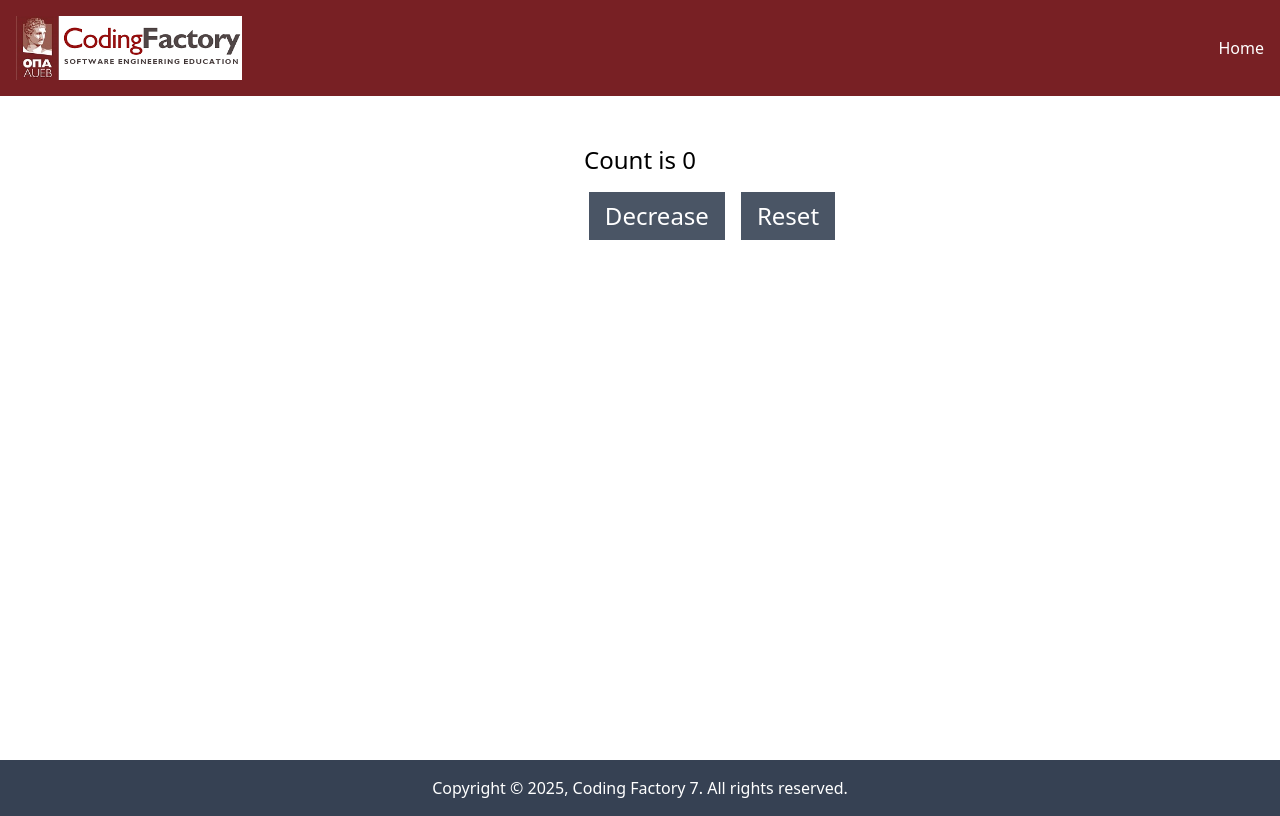
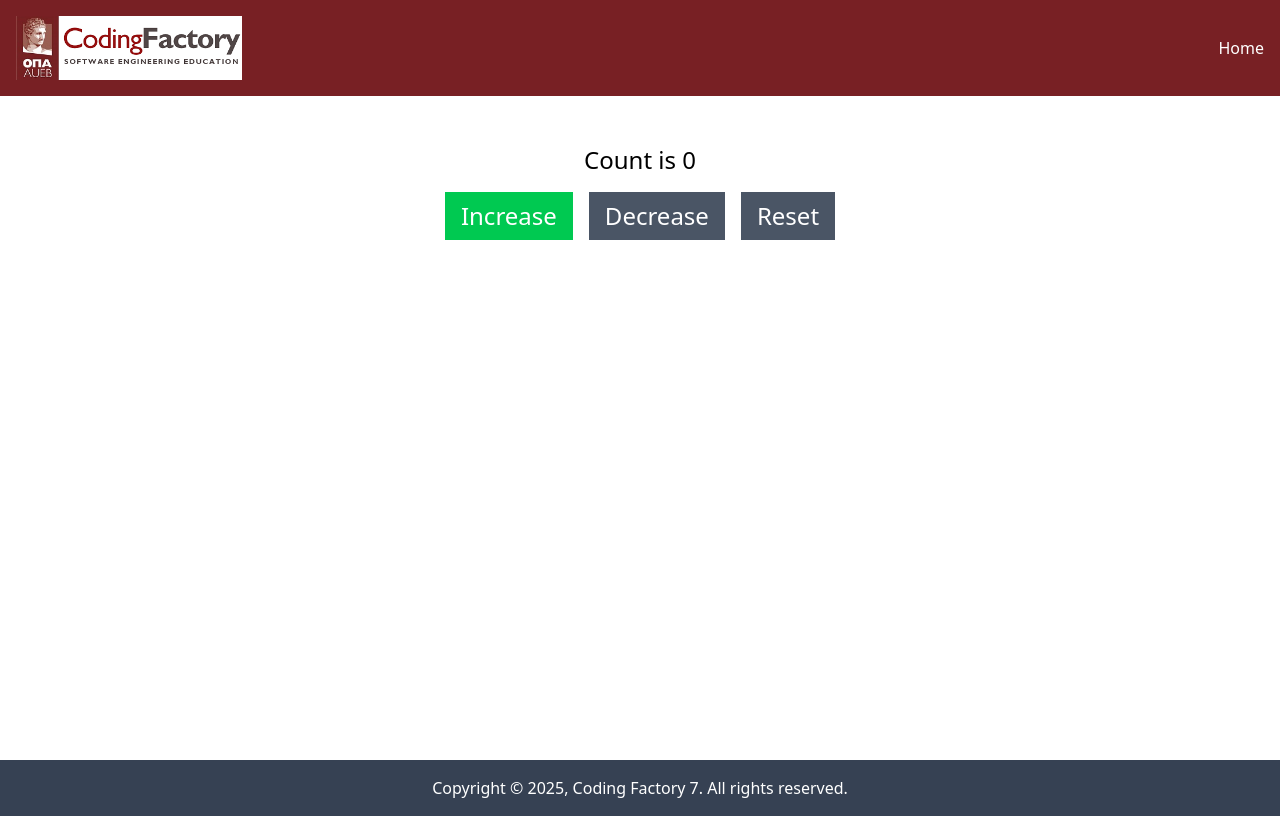
Before and after one commit to ariadiam/cf7-react-intro, a React (Vite) app: page / in a window 1280 px wide. Built offline with nearby package versions, Linux system fonts and the light colour scheme.

Commit message:
feat: custom colors created

```diff
--- a/src/components/Counter.tsx
+++ b/src/components/Counter.tsx
@@ -23,7 +23,7 @@
             <div className="space-y-4 text-2xl pt-12">
                 <h1 className="text-center">Count is {count}</h1>
                 <div className="text-center space-x-4">
-                    <CounterButton onClick={increaseCount} label="Increase" />
+                    <CounterButton onClick={increaseCount} label="Increase" addClass="bg-green-500"/>
                     <CounterButton onClick={decreaseCount} disabled={count === 0} label="Decrease" />
                     <CounterButton onClick={resetCount} disabled={count === 0} label="Reset" addClass="bg-cf-dark-red"/>
                 </div>
--- a/src/index.css
+++ b/src/index.css
@@ -1,4 +1,11 @@
+
 @import "tailwindcss";
+
+@theme {
+    --color-cf-dark-red: #782024;
+    --color-cf-dark-gray: #202123;
+    --color-cf-gray: #2b2d2f;
+}
 
 /*:root {*/
 /*  font-family: system-ui, Avenir, Helvetica, Arial, sans-serif;*/
```
